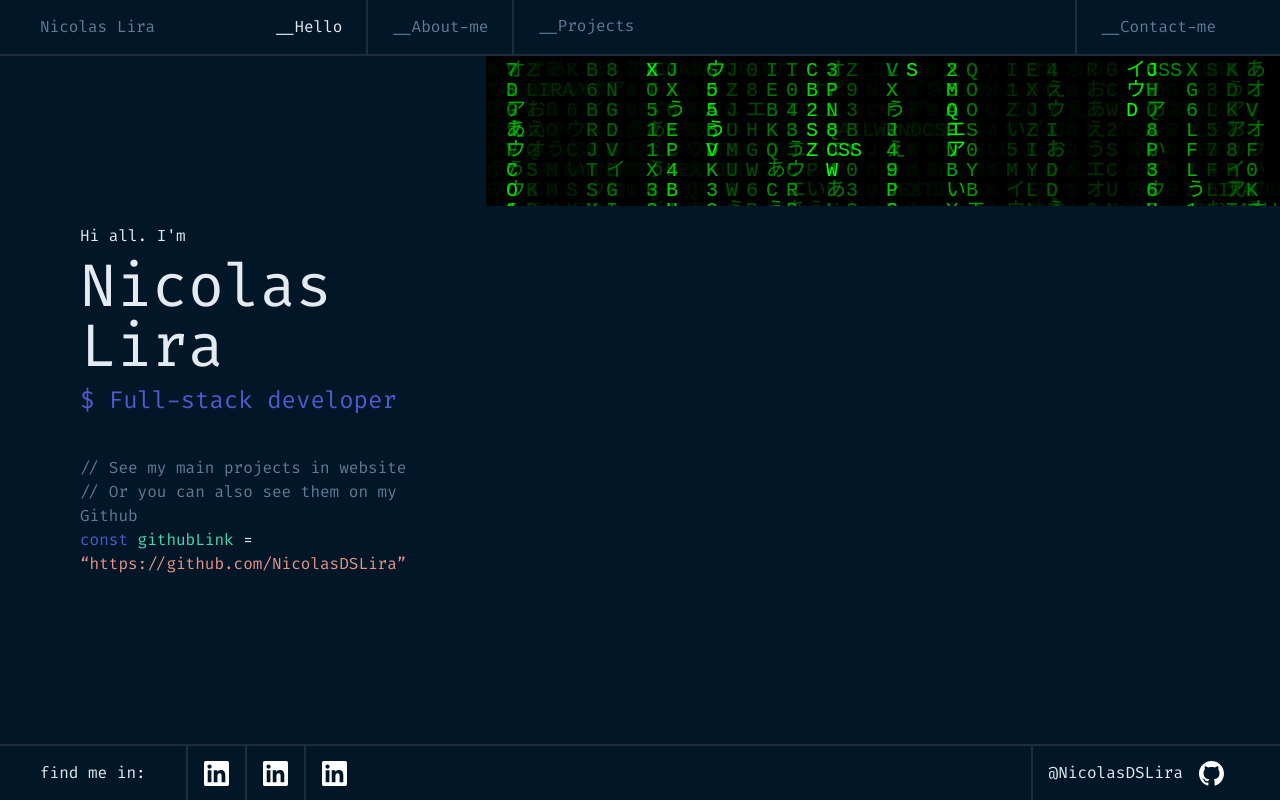
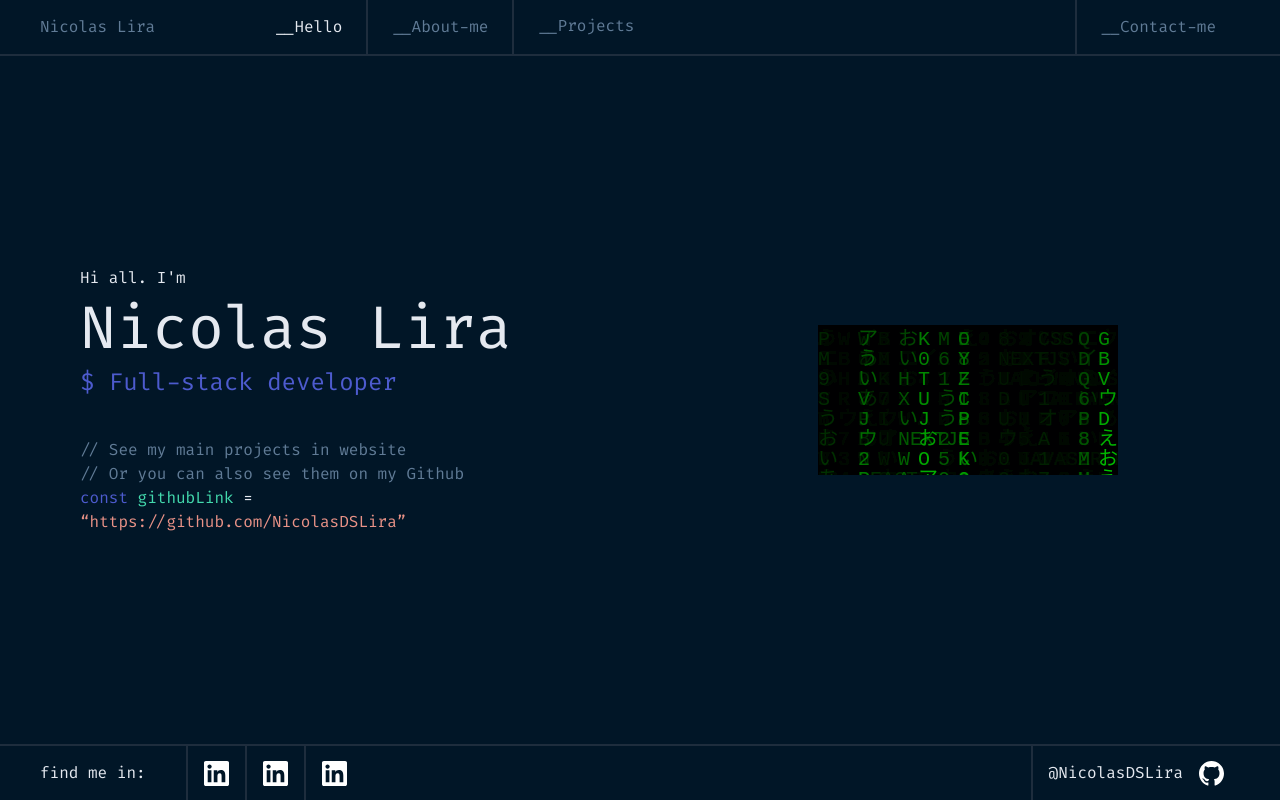
Before and after one commit to NicolasDSLira/nicolasdslira-web, a Next.js app: page / in a window 1280 px wide. Built offline with nearby package versions, Linux system fonts and the light colour scheme.

Commit message:
Add files via upload

```diff
--- a/app/page.tsx
+++ b/app/page.tsx
@@ -1,7 +1,7 @@
 import { LetterFx } from "./components/LetterFx";
 import Link from "next/link";
 import MatrixEffect from "./components/MatrixEffect";
-
+import styles from "@/app/styles.module.css"
 
 
 export default function Home() {
@@ -26,12 +26,12 @@ export default function Home() {
 
       </div>
 
-      <div className="container">
-        <div className="monitor">
-          <div className="screen">
+      <div className={'flex items-center justify-center w-2/4'}>
+        <div className={styles.monitor}>
+          <div className={styles.screen}>
             <MatrixEffect />
           </div>
-          <div className="stand"></div>
+          <div className={styles.stand}></div>
         </div>
       </div>
 
--- /dev/null
+++ b/app/styles.module.css
@@ -0,0 +1,35 @@
+.container {
+    display: 'flex';
+    justify-content: 'center';
+    align-items: 'center';
+    width: '40%';
+    height: 'calc(100dvh-7rem)';
+  }
+
+  .monitor {
+    width: '70%';
+    height: '50%';
+    background-color: '#000';
+    border-radius: '20px';
+    position: 'relative';
+    box-shadow: '0 0 20px rgba(0, 0, 0, 0.5)';
+  }
+
+  .screen {
+    width: '95%';
+    height: '80%';
+    background-color: '#111';
+    margin: '2.5% auto 0';
+    border-radius: '10px';
+    overflow: 'hidden';
+  }
+
+  .stand {
+    width: '10%';
+    height: '10%';
+    background-color: '#666';
+    position: 'absolute';
+    bottom: '-10%';
+    left: '45%';
+    border-radius: '5px';
+  }
```
